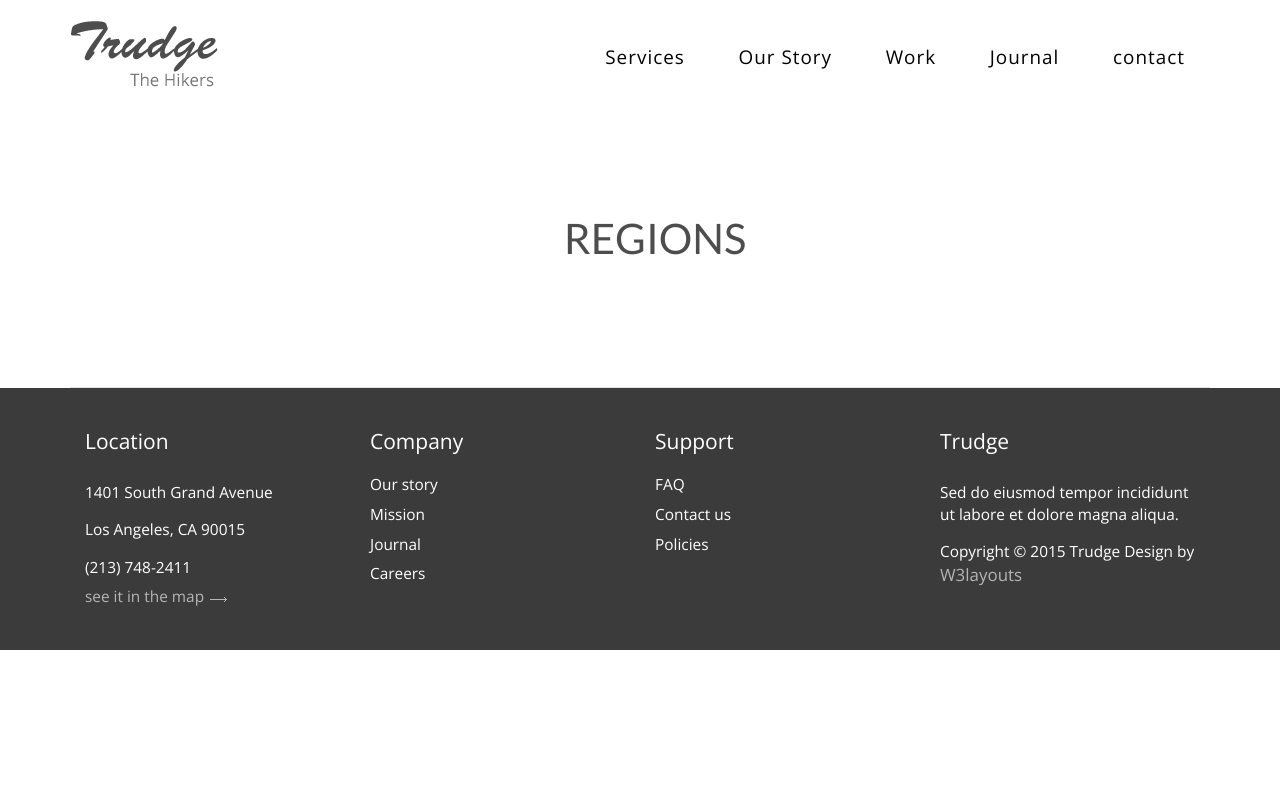
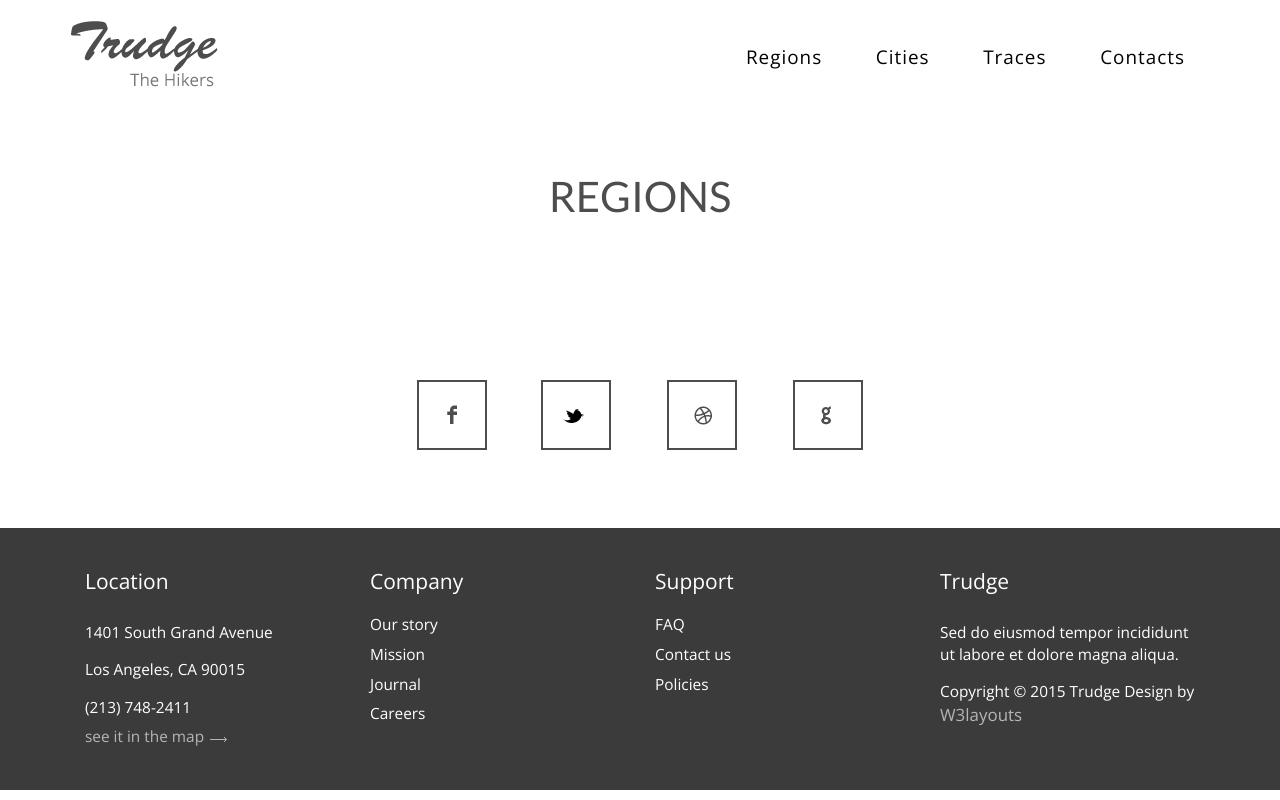
Before and after one commit to Botovod/travellers3, a Django app: template travelers_project/geography/templates/geography/regions.html in a window 1280 px wide. Run offline with Django 3.2, Linux system fonts and the light colour scheme; the template is opened without the code that fills it, so the values that code supplies are empty; some libraries are stand-ins or nearby versions.

Commit message:
Update content

```diff
--- a/travelers_project/travelers/templates/base.html
+++ b/travelers_project/travelers/templates/base.html
@@ -44,16 +44,15 @@ Smartphone Compatible web template, free webdesigns for Nokia, Samsung, LG, Sony
 	<div class="header">
 		<div class="container">
 			<div class="logo">
-				<a href="index.html"><img src="{% static 'images/log.png' %}" alt=""></a>
+				<a href="#"><img src="{% static 'images/log.png' %}" alt=""></a>
 			</div>
 				<div class="top-nav">
 					<span class="menu"><img src="{% static 'images/menu.png' %}" alt="" > </span>
 					<ul>
-						<li  ><a href="services.html" >Services</a></li>
-						<li><a href="story.html" > Our Story</a></li>
-						<li><a href="work.html"> Work  </a></li>
-						<li><a href="404.html" >Journal</a></li>
-						<li><a href="contact.html">contact</a></li>
+						<li><a href="{% url 'region_list_url' %}">Regions</a></li>
+						<li><a href="story.html">Cities</a></li>
+						<li><a href="#">Traces</a></li>
+						<li><a href="contact.html">Contacts</a></li>
 					</ul>
 					<!--script-->
 				<script>
@@ -67,11 +66,26 @@ Smartphone Compatible web template, free webdesigns for Nokia, Samsung, LG, Sony
 			</div>
 		</div>
 
-	<div class="container">
-		<div class="content-middle">
+
 			{% block content %}
+				<div class="banner">
+					<div class="container">
+						<h1>Lorem Ipsum is simply dummy text</h1>
+						<p>excepteur sint occaecat cupidatat non proident</p>
+						<a href="#" class="here"> START HERE<i> </i></a>
+					</div>
+				</div>
 			{% endblock %}
-		</div>
+
+	<div class="content-bottom-in">
+				<div class="container">
+					<ul class="social">
+						<li><a href="#"><i> </i></a></li>
+						<li><a href="#"><i class="twitter"> </i></a></li>
+						<li><a href="#"><i class="dribble"> </i></a></li>
+						<li><a href="#"><i class="gmail"> </i></a></li>
+					</ul>
+				</div>
 	</div>
 
 
```
